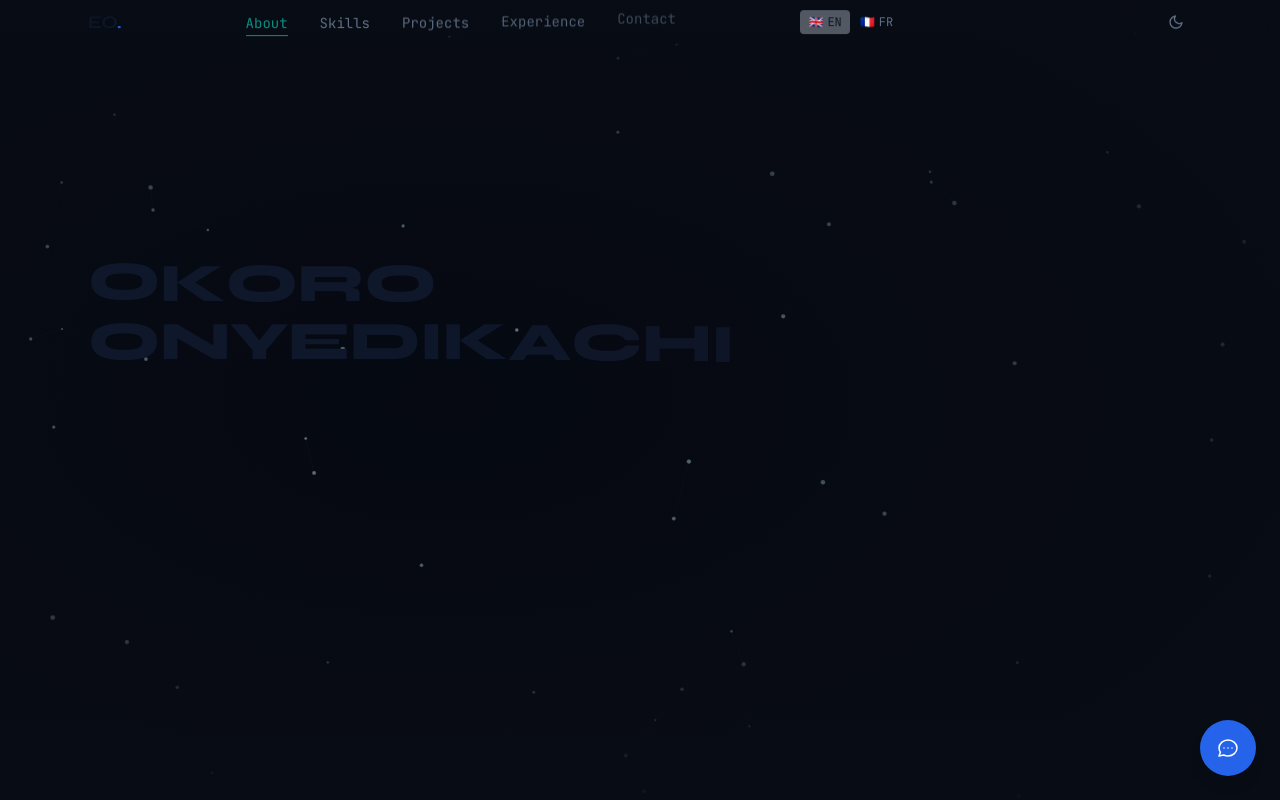
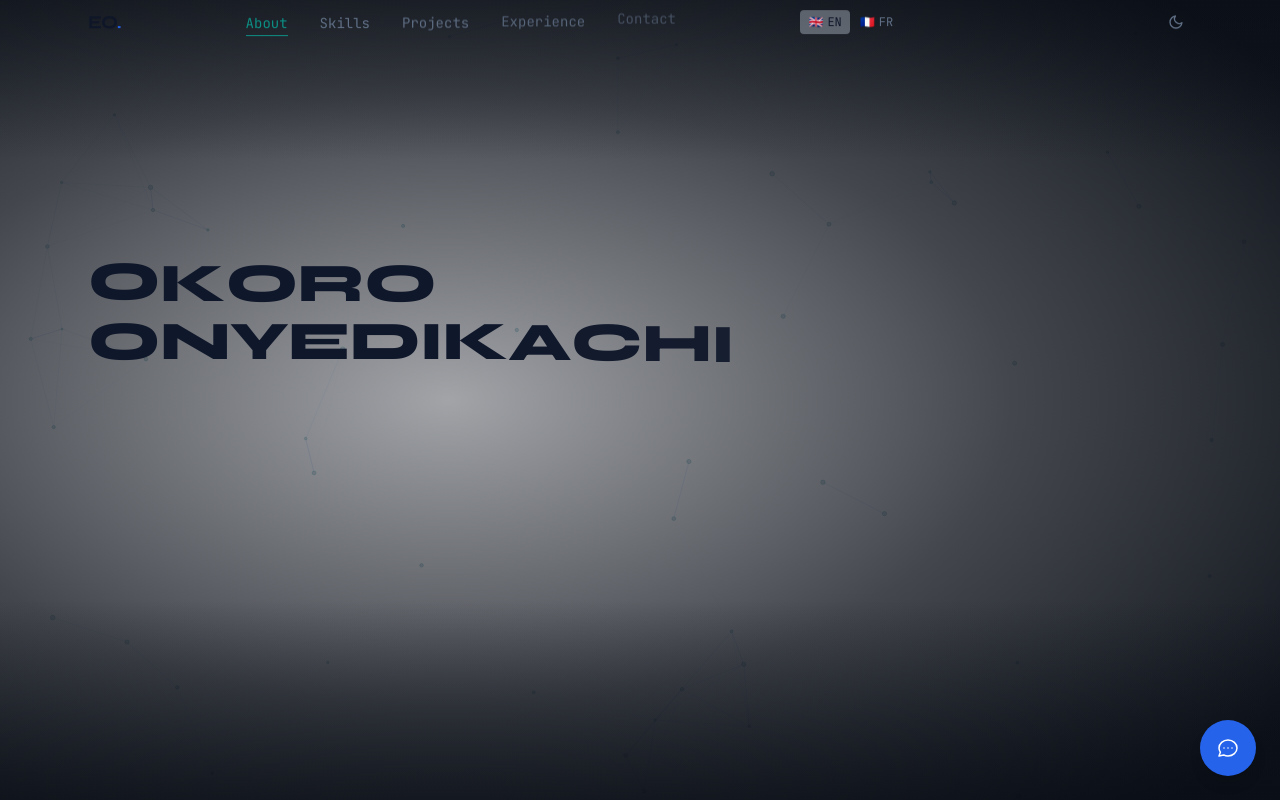
Before and after one commit to Nuel-dev-oi/Portfolio-app, a React (Vite) app in the folder client/: page / in a window 1280 px wide. Shown: the top 800 px of the page. Built offline with nearby package versions, Linux system fonts and the light colour scheme.

Commit message:
Fix light mode hero: force dark background so text stays legible

```diff
--- a/client/src/index.css
+++ b/client/src/index.css
@@ -53,6 +53,11 @@
     transition: background-color 0.3s ease, color 0.3s ease;
   }
 
+  /* Light mode: hero section gets a stronger dark vignette so text stays legible */
+  [data-theme="light"] #hero {
+    background-color: #1a2236;
+  }
+
   /* Respect reduced-motion — GSAP checks this at runtime too */
   @media (prefers-reduced-motion: reduce) {
     *,
--- a/client/src/sections/Hero.tsx
+++ b/client/src/sections/Hero.tsx
@@ -74,7 +74,6 @@ export function Hero() {
     <section
       id="hero"
       className="relative min-h-screen flex items-center overflow-hidden bg-void w-full"
-      style={{ backgroundColor: '#04070f' }}
     >
       <NodeGraph />
 
```
